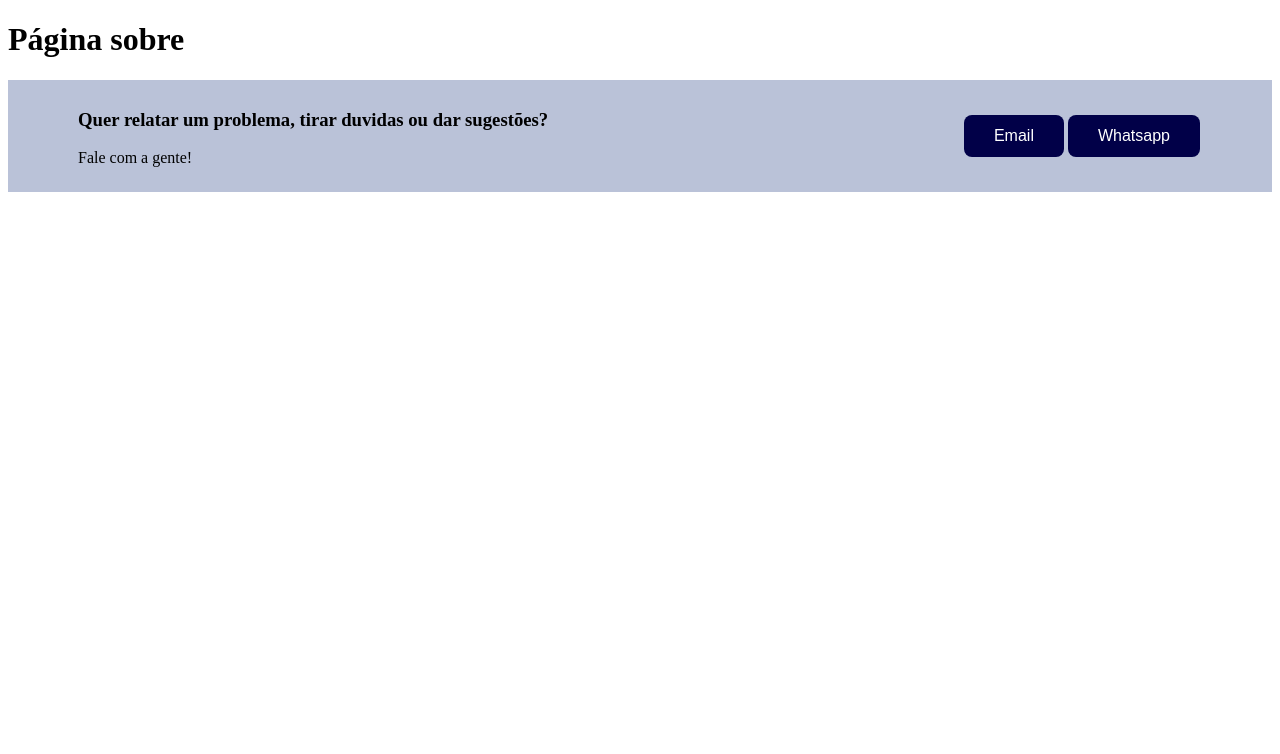
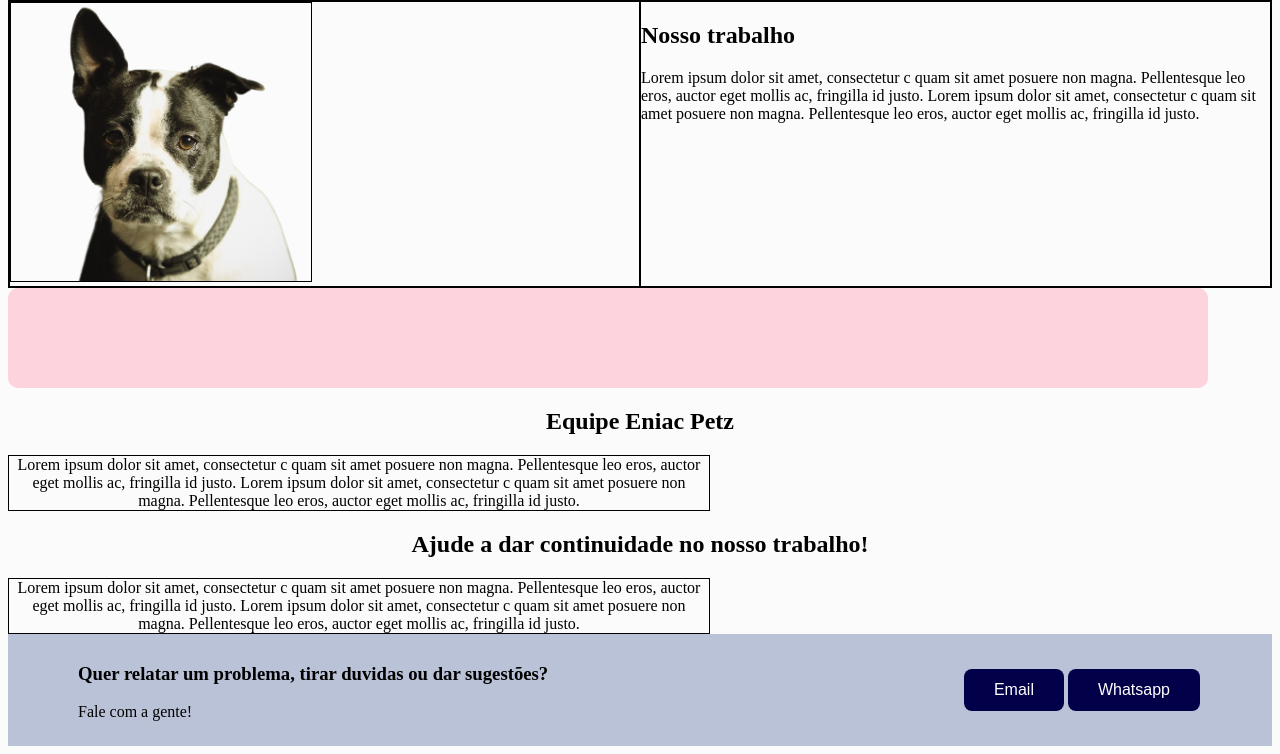
Before and after one commit to joycarolline/Projeto-eniac, a Django app: page /sobre/ in a window 1280 px wide. Shown: the part 74-828 px from the top of the page. Before the commit the page ends 266 px from the top, so only its background shows below. Run offline with Django 5.2, Linux system fonts and the light colour scheme.

Commit message:
correção de configuração

```diff
--- a/Projeto_abrigo/app_paginas_gerais/static/css/style.css
+++ b/Projeto_abrigo/app_paginas_gerais/static/css/style.css
@@ -1,5 +1,11 @@
 body{
   background-color: rgba(251, 251, 251, 1);
+}
+
+header{
+    background-image:url("static/img/topo.png"); /* URL da imagem de fundo */
+    background-size: cover; /* Redimensiona a imagem para cobrir todo o cabeçalho */
+    background-position: center; /* Centraliza a imagem de fundo */
 }
 
 .img-redimensionada{
@@ -103,3 +109,37 @@ body{
     border: 1px solid black;
     text-align: center;
 }
+
+
+.conteiner-nosso-trabalho{
+    display: flex; /* Exibe os elementos como um flex container */
+    justify-content: center;
+    border: 1px solid black;
+}
+
+.conteiner-nosso-trabalho > div{
+    width: 900px;
+    border: 1px solid black;
+
+}
+
+.texto-sobre4{
+    text-align: left;
+    vertical-align: middle;
+    border: 1px solid black;
+}
+
+.img-redimensionada2{
+    width: 300px;
+    height: auto; /* Mantém a proporção da imagem */
+    border: 1px solid black;
+
+}
+
+.text5{
+   display: flex;
+   justify-content: center;
+   width: 700px;
+   border: 1px solid black;
+   text-align: center;
+}
--- a/Projeto_abrigo/app_paginas_gerais/templates/inicial.html
+++ b/Projeto_abrigo/app_paginas_gerais/templates/inicial.html
@@ -4,6 +4,11 @@
 
     {% block content %}
    <link rel="stylesheet" type="text/css" href="{% static '/css/style.css' %}">
+
+   <header>
+    <h2>Nosso trabalho</h2>
+
+   </header>
 
     <h1 class="centralizar">Um jeito fácil de fazer um novo amigo!</h1>
 
--- a/Projeto_abrigo/app_paginas_gerais/templates/sobre.html
+++ b/Projeto_abrigo/app_paginas_gerais/templates/sobre.html
@@ -1,6 +1,46 @@
 {% extends 'base.html'%}
+{% load static %}
 
 {% block content %}
-    <h1>Página sobre</h1>
-    <!-- Conteúdo específico da sobre -->
+<link rel="stylesheet" type="text/css" href="{% static '/css/style.css' %}">
+
+        <div class = "conteiner-nosso-trabalho">
+
+        <div class="img-logo2">
+        <img src="{% static '/img/img5.png' %}" class="img-redimensionada2" alt="Logo"/>
+        </div>
+
+        <div class="texto-sobre4">
+        <h2>Nosso trabalho</h2>
+        <a>Lorem ipsum dolor sit amet, consectetur c quam sit amet posuere non magna.
+        Pellentesque leo eros, auctor eget mollis ac, fringilla id justo.
+        Lorem ipsum dolor sit amet, consectetur c quam sit amet posuere non magna.
+        Pellentesque leo eros, auctor eget mollis ac, fringilla id justo.</a>
+        </div>
+        </div>
+
+        <div class="conteiner-sobre">
+        </div>
+
+        <div>
+        <h2 class="centralizar">Equipe Eniac Petz</h2>
+        <a class="text5">Lorem ipsum dolor sit amet, consectetur c quam sit amet posuere non magna.
+            Pellentesque leo eros, auctor eget mollis ac, fringilla id justo.
+            Lorem ipsum dolor sit amet, consectetur c quam sit amet posuere non magna.
+            Pellentesque leo eros, auctor eget mollis ac, fringilla id justo.</a>
+        </div>
+
+
+        <div>
+           <div>
+           <h2 class="centralizar">Ajude a dar continuidade no nosso trabalho!</h2>
+           </div>
+           <div class="text5">
+             <a >Lorem ipsum dolor sit amet, consectetur c quam sit amet posuere non magna.
+                Pellentesque leo eros, auctor eget mollis ac, fringilla id justo.
+                Lorem ipsum dolor sit amet, consectetur c quam sit amet posuere non magna.
+                Pellentesque leo eros, auctor eget mollis ac, fringilla id justo.
+             </a>
+            </div>
+        </div>
 {% endblock %}
```
Also changed, not shown: Projeto_abrigo/pyvenv.cfg (+3 -4 lines), Projeto_abrigo/app_paginas_gerais/static/img/img5.png (added), Projeto_abrigo/app_paginas_gerais/static/img/topo.png (added).
